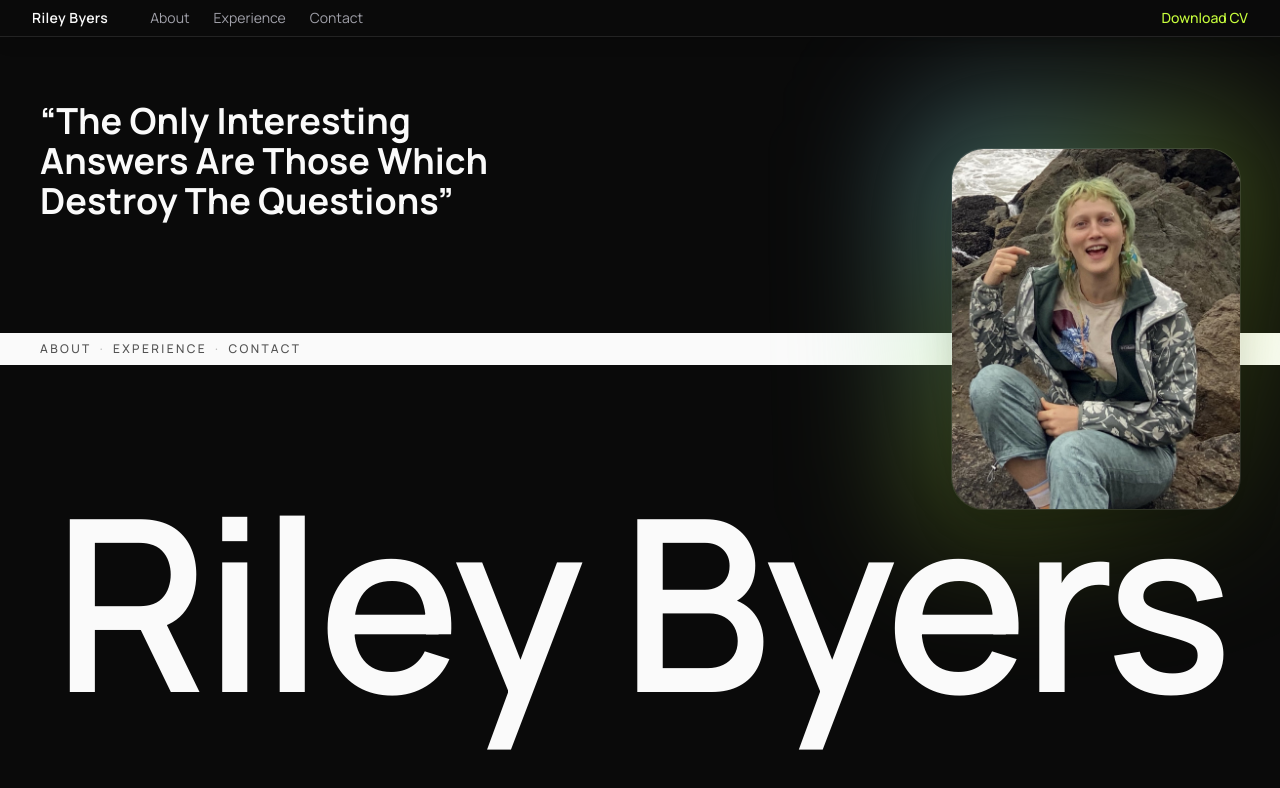
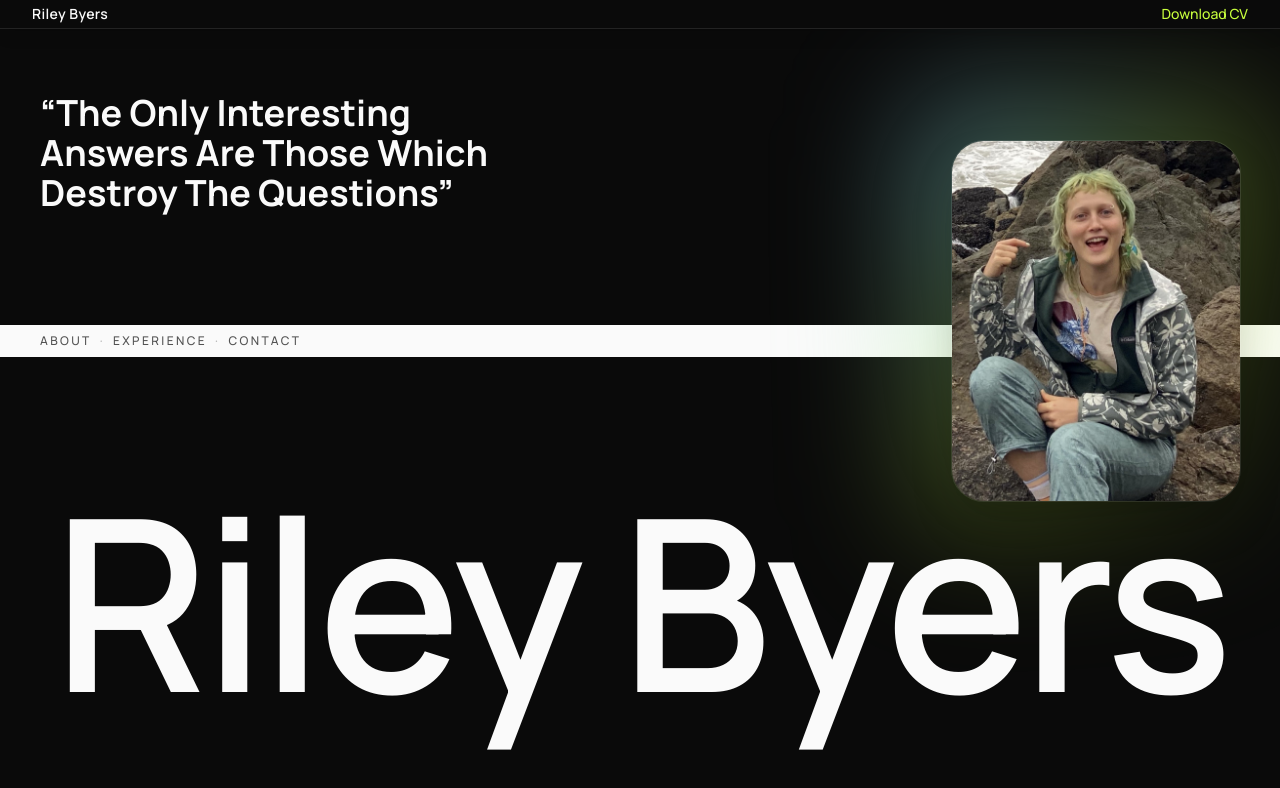
Before and after one commit to rileyb3/portfolio, a Next.js app: page / in a window 1280 px wide. Shown: the top 788 px of the page. Built offline with nearby package versions, Linux system fonts and the light colour scheme.

Commit message:
Top bar: remove About/Experience/Contact links, keep Riley Byers + Download CV
Those links now only live in Hero's white bar on the homepage. navLinks
stays exported from Header.tsx since Hero still imports it from there.

```diff
--- a/src/components/Header.tsx
+++ b/src/components/Header.tsx
@@ -1,11 +1,11 @@
 import Link from "next/link";
 import { profile } from "@/data/projects";
 
-// Global nav — sticky across every page (wired into layout.tsx). Kept
-// deliberately plain: text-only links, no icons or per-item pill
-// backgrounds — those were adding visual noise once the rest of the
-// homepage got busier. One accent-colored CTA (Download CV) is the only
-// strong visual element in the bar.
+// Global nav — sticky across every page (wired into layout.tsx). The
+// About/Experience/Contact links used to render here too; now they only
+// live in Hero's white bar on the homepage, so this bar is just the
+// brand + CTA. navLinks stays exported/defined here since Hero still
+// imports it for that bar.
 export const navLinks = [
   { label: "About", href: "/about" },
   { label: "Experience", href: "/experience" },
@@ -23,19 +23,6 @@ export default function Header() {
           Riley Byers
         </Link>
 
-        <ul className="hidden items-center gap-1 text-sm sm:flex">
-          {navLinks.map((link) => (
-            <li key={link.href}>
-              <Link
-                href={link.href}
-                className="inline-block px-2.5 py-1 text-muted transition hover:bg-accent hover:text-ink"
-              >
-                {link.label}
-              </Link>
-            </li>
-          ))}
-        </ul>
-
         <Link
           href={profile.cvHref}
           download
```
